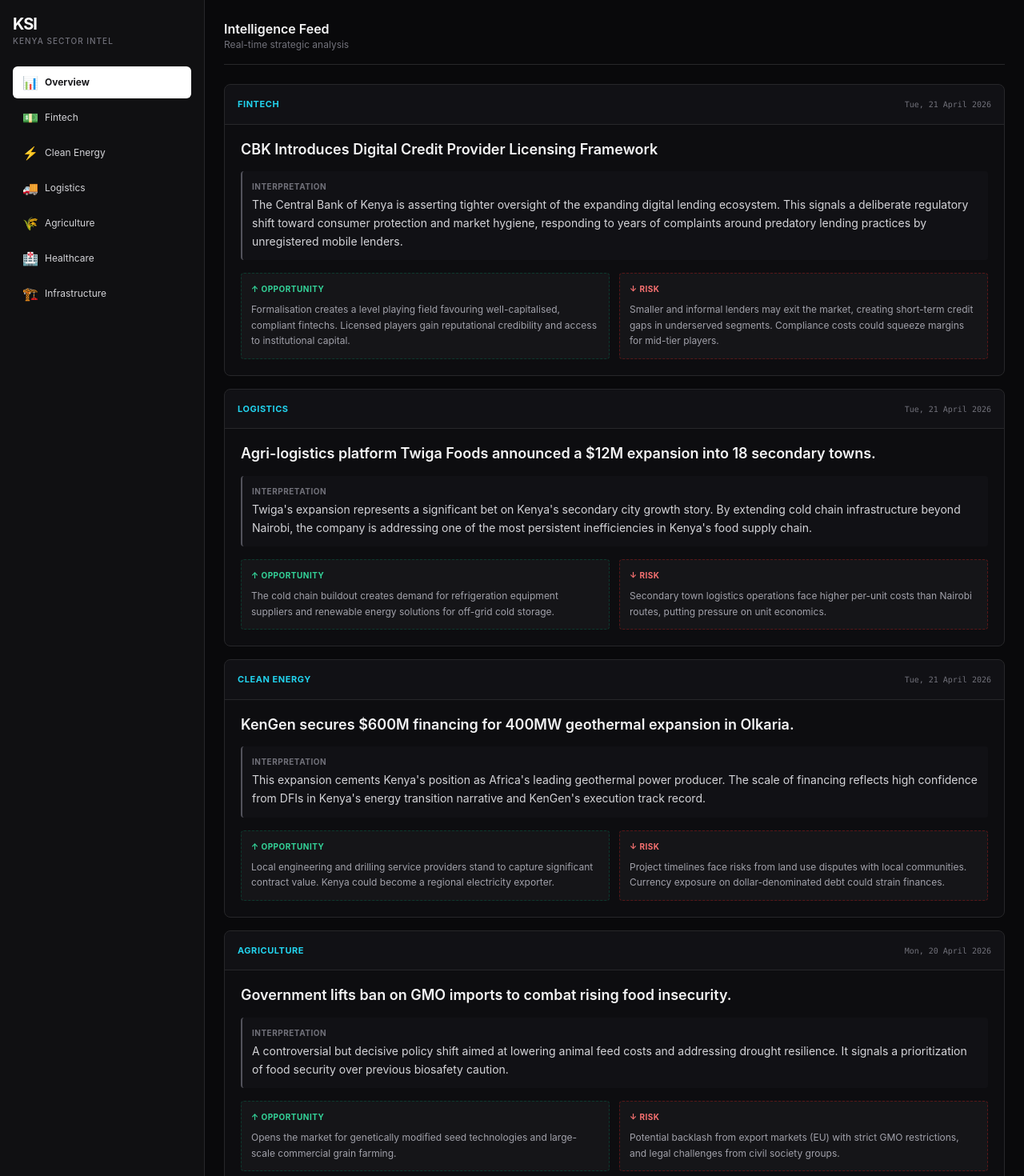
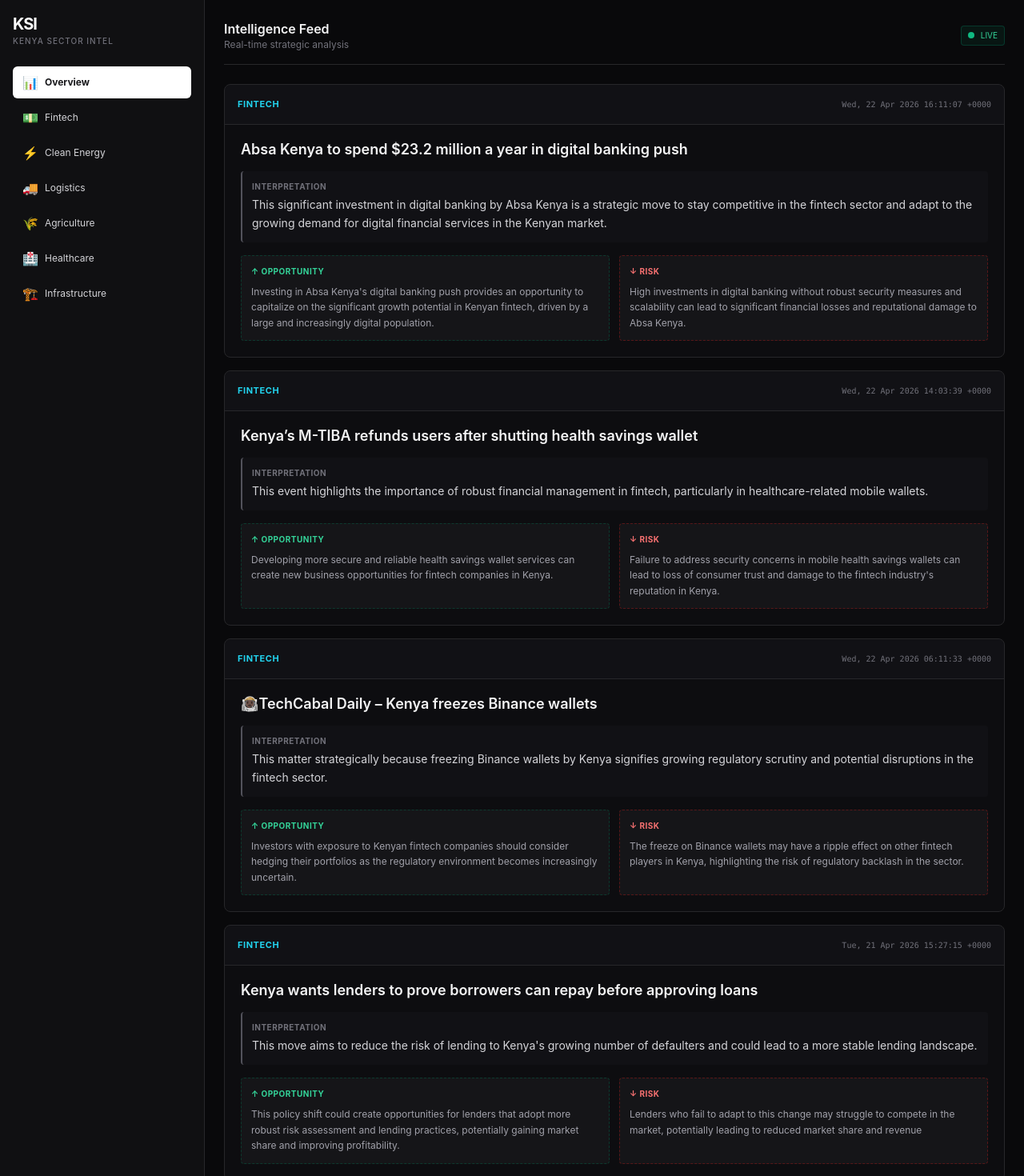
Before and after one commit to arnokey123/ksi-dashboard, a Next.js app: page / in a window 1280 px wide. Shown: the top 1470 px of the page at 80% size. Built offline with nearby package versions, Linux system fonts and the light colour scheme.

Commit message:
Added working scraper and AI analysis

```diff
--- /dev/null
+++ b/app/api/intel/route.ts
@@ -0,0 +1,19 @@
+import { NextResponse } from 'next/server';
+import fs from 'fs';
+import path from 'path';
+
+export async function GET() {
+  // Construct the path to the JSON file
+  const filePath = path.join(process.cwd(), 'public', 'intel.json');
+
+  try {
+    // Read the file
+    const jsonData = fs.readFileSync(filePath, 'utf8');
+    const data = JSON.parse(jsonData);
+
+    // Return it as JSON
+    return NextResponse.json(data);
+  } catch (error) {
+    return NextResponse.json({ error: 'Failed to load data' }, { status: 500 });
+  }
+}
--- a/app/page.tsx
+++ b/app/page.tsx
@@ -1,51 +1,9 @@
-"use client"; // This tells Next.js to run this logic in the browser
+"use client"; // Required for interactivity
 
 import { useState } from "react";
+import useIntel from "@/hooks/useIntel"; // Import our real-time hook
 
-// 1. THE DATABASE (Our Mock Intelligence)
-const intelligenceData = [
-  {
-    id: 1,
-    sector: "FINTECH",
-    title: "CBK Introduces Digital Credit Provider Licensing Framework",
-    date: "Tue, 21 April 2026",
-    type: "EVENT",
-    interpretation: "The Central Bank of Kenya is asserting tighter oversight of the expanding digital lending ecosystem. This signals a deliberate regulatory shift toward consumer protection and market hygiene, responding to years of complaints around predatory lending practices by unregistered mobile lenders.",
-    opportunity: "Formalisation creates a level playing field favouring well-capitalised, compliant fintechs. Licensed players gain reputational credibility and access to institutional capital.",
-    risk: "Smaller and informal lenders may exit the market, creating short-term credit gaps in underserved segments. Compliance costs could squeeze margins for mid-tier players."
-  },
-  {
-    id: 2,
-    sector: "LOGISTICS",
-    title: "Agri-logistics platform Twiga Foods announced a $12M expansion into 18 secondary towns.",
-    date: "Tue, 21 April 2026",
-    type: "EVENT",
-    interpretation: "Twiga's expansion represents a significant bet on Kenya's secondary city growth story. By extending cold chain infrastructure beyond Nairobi, the company is addressing one of the most persistent inefficiencies in Kenya's food supply chain.",
-    opportunity: "The cold chain buildout creates demand for refrigeration equipment suppliers and renewable energy solutions for off-grid cold storage.",
-    risk: "Secondary town logistics operations face higher per-unit costs than Nairobi routes, putting pressure on unit economics."
-  },
-  {
-    id: 3,
-    sector: "CLEAN ENERGY",
-    title: "KenGen secures $600M financing for 400MW geothermal expansion in Olkaria.",
-    date: "Tue, 21 April 2026",
-    type: "EVENT",
-    interpretation: "This expansion cements Kenya's position as Africa's leading geothermal power producer. The scale of financing reflects high confidence from DFIs in Kenya's energy transition narrative and KenGen's execution track record.",
-    opportunity: "Local engineering and drilling service providers stand to capture significant contract value. Kenya could become a regional electricity exporter.",
-    risk: "Project timelines face risks from land use disputes with local communities. Currency exposure on dollar-denominated debt could strain finances."
-  },
-  {
-    id: 4,
-    sector: "AGRICULTURE",
-    title: "Government lifts ban on GMO imports to combat rising food insecurity.",
-    date: "Mon, 20 April 2026",
-    type: "EVENT",
-    interpretation: "A controversial but decisive policy shift aimed at lowering animal feed costs and addressing drought resilience. It signals a prioritization of food security over previous biosafety caution.",
-    opportunity: "Opens the market for genetically modified seed technologies and large-scale commercial grain farming.",
-    risk: "Potential backlash from export markets (EU) with strict GMO restrictions, and legal challenges from civil society groups."
-  }
-];
-
+// Define the Sector List
 const sectors = [
   { name: "Overview", icon: "📊" },
   { name: "Fintech", icon: "💵" },
@@ -57,14 +15,38 @@
 ];
 
 export default function Home() {
-  // 2. THE STATE (The "Brain" that remembers what you clicked)
+  // 1. STATE: Manage which sector is selected
   const [activeSector, setActiveSector] = useState("Overview");
 
-  // 3. THE FILTER (Logic to decide which news to show)
-  const filteredNews = intelligenceData.filter((item) => {
-    if (activeSector === "Overview") return true; // Show all if Overview is selected
-    return item.sector === activeSector.toUpperCase(); // Match the sector name
-  });
+  // 2. DATA FETCHING: Use our SWR hook to get live data
+  // This checks for updates automatically every 5 seconds
+  const { intelligenceData, isLoading, isError } = useIntel();
+
+  // 3. HANDLERS: Manage UI states
+  if (isLoading) {
+    return (
+      <div className="min-h-screen bg-zinc-950 flex items-center justify-center text-zinc-400">
+        <div className="text-center">
+          <div className="animate-spin rounded-full h-8 w-8 border-b border-zinc-600 mx-auto mb-4"></div>
+          <p>Loading Intelligence...</p>
+        </div>
+      </div>
+    );
+  }
+
+  if (isError) {
+    return (
+      <div className="min-h-screen bg-zinc-950 flex items-center justify-center text-red-500">
+        <p>Failed to load intelligence feed. Please check your connection.</p>
+      </div>
+    );
+  }
+
+  // 4. FILTER LOGIC: Decide what news to show
+  const filteredNews = intelligenceData?.filter((item) => {
+    if (activeSector === "Overview") return true; // Show all
+    return item.sector === activeSector.toUpperCase(); // Filter by sector
+  }) || [];
 
   return (
     <div className="min-h-screen bg-zinc-950 text-zinc-100 flex flex-col md:flex-row">
@@ -78,17 +60,16 @@
 
         <div className="flex flex-row md:flex-col gap-1 overflow-x-auto md:overflow-visible pb-2 md:pb-0">
           {sectors.map((sector) => {
-            // Logic to check if this button is active
             const isActive = activeSector === sector.name;
 
             return (
               <button
                 key={sector.name}
-                onClick={() => setActiveSector(sector.name)} // 4. THE ACTION (Update state on click)
+                onClick={() => setActiveSector(sector.name)}
                 className={`flex items-center justify-between px-3 py-2 rounded-md cursor-pointer transition-colors group whitespace-nowrap
                   ${isActive
-                    ? "bg-white text-zinc-900 font-bold" // Active style (White button)
-                    : "hover:bg-zinc-800/60 text-zinc-300" // Inactive style
+                    ? "bg-white text-zinc-900 font-bold"
+                    : "hover:bg-zinc-800/60 text-zinc-300"
                   }
                 `}
               >
@@ -112,6 +93,14 @@
               Intelligence Feed {activeSector !== "Overview" ? `— ${activeSector}` : ""}
             </h2>
             <p className="text-xs text-zinc-500">Real-time strategic analysis</p>
+          </div>
+          {/* Live indicator */}
+          <div className="flex items-center gap-2 text-[10px] text-emerald-400 bg-emerald-900/20 px-2 py-1 rounded border border-emerald-800/50">
+            <span className="relative flex h-2 w-2">
+              <span className="animate-ping absolute inline-flex h-full w-full rounded-full bg-emerald-400 opacity-75"></span>
+              <span className="relative inline-flex rounded-full h-2 w-2 bg-emerald-500"></span>
+            </span>
+            LIVE
           </div>
         </div>
 
@@ -152,8 +141,8 @@
               </div>
             ))
           ) : (
-            <div className="text-center text-zinc-500 py-10">
-              No intelligence entries found for this sector yet.
+            <div className="text-center text-zinc-500 py-10 border border-dashed border-zinc-800 rounded-lg">
+              <p>No intelligence entries found for this sector yet.</p>
             </div>
           )}
         </div>
--- /dev/null
+++ b/hooks/useIntel.js
@@ -0,0 +1,20 @@
+import useSWR from 'swr';
+
+// The fetcher function handles the API call
+const fetcher = (url) => fetch(url).then((res) => res.json());
+
+export default function useIntel() {
+  // SWR Configuration:
+  // refreshInterval: 5000 means it checks for updates every 5 seconds automatically.
+  // revalidateOnFocus: true means it updates immediately if the user switches tabs back.
+  const { data, error, isLoading } = useSWR('/api/intel', fetcher, {
+    refreshInterval: 5000,
+    revalidateOnFocus: true,
+  });
+
+  return {
+    intelligenceData: data,
+    isLoading,
+    isError: error,
+  };
+}
--- a/package.json
+++ b/package.json
@@ -11,7 +11,8 @@
   "dependencies": {
     "next": "16.2.4",
     "react": "^19.0.0",
-    "react-dom": "^19.0.0"
+    "react-dom": "^19.0.0",
+    "swr": "^2.4.1"
   },
   "devDependencies": {
     "@types/node": "^20",
--- /dev/null
+++ b/public/intel.json
@@ -0,0 +1,47 @@
+[
+  {
+    "id": 1,
+    "sector": "FINTECH",
+    "title": "Absa Kenya to spend $23.2 million a year in digital banking push",
+    "date": "Wed, 22 Apr 2026 16:11:07 +0000",
+    "interpretation": "This significant investment in digital banking by Absa Kenya is a strategic move to stay competitive in the fintech sector and adapt to the growing demand for digital financial services in the Kenyan market.",
+    "opportunity": "Investing in Absa Kenya's digital banking push provides an opportunity to capitalize on the significant growth potential in Kenyan fintech, driven by a large and increasingly digital population.",
+    "risk": "High investments in digital banking without robust security measures and scalability can lead to significant financial losses and reputational damage to Absa Kenya."
+  },
+  {
+    "id": 2,
+    "sector": "FINTECH",
+    "title": "Kenya\u2019s M-TIBA refunds users after shutting health savings wallet",
+    "date": "Wed, 22 Apr 2026 14:03:39 +0000",
+    "interpretation": "This event highlights the importance of robust financial management in fintech, particularly in healthcare-related mobile wallets.",
+    "opportunity": "Developing more secure and reliable health savings wallet services can create new business opportunities for fintech companies in Kenya.",
+    "risk": "Failure to address security concerns in mobile health savings wallets can lead to loss of consumer trust and damage to the fintech industry's reputation in Kenya."
+  },
+  {
+    "id": 3,
+    "sector": "FINTECH",
+    "title": "\ud83d\udc68\ud83c\udfff\u200d\ud83d\ude80TechCabal Daily \u2013 Kenya freezes Binance wallets",
+    "date": "Wed, 22 Apr 2026 06:11:33 +0000",
+    "interpretation": "This matter strategically because freezing Binance wallets by Kenya signifies growing regulatory scrutiny and potential disruptions in the fintech sector.",
+    "opportunity": "Investors with exposure to Kenyan fintech companies should consider hedging their portfolios as the regulatory environment becomes increasingly uncertain.",
+    "risk": "The freeze on Binance wallets may have a ripple effect on other fintech players in Kenya, highlighting the risk of regulatory backlash in the sector."
+  },
+  {
+    "id": 4,
+    "sector": "FINTECH",
+    "title": "Kenya wants lenders to prove borrowers can repay before approving loans",
+    "date": "Tue, 21 Apr 2026 15:27:15 +0000",
+    "interpretation": "This move aims to reduce the risk of lending to Kenya's growing number of defaulters and could lead to a more stable lending landscape.",
+    "opportunity": "This policy shift could create opportunities for lenders that adopt more robust risk assessment and lending practices, potentially gaining market share and improving profitability.",
+    "risk": "Lenders who fail to adapt to this change may struggle to compete in the market, potentially leading to reduced market share and revenue"
+  },
+  {
+    "id": 5,
+    "sector": "FINTECH",
+    "title": "Kenyan authorities freeze some Binance accounts in widening crackdown",
+    "date": "Tue, 21 Apr 2026 12:58:42 +0000",
+    "interpretation": "This matter strategically because the increasing crackdown on Binance's operations in Kenya highlights the growing regulatory scrutiny in the Kenyan fintech sector, potentially affecting the adoption of cryptocurrency and related services.",
+    "opportunity": "The ongoing regulatory changes in the fintech sector present an opportunity for existing or upcoming Kenyan fintech companies to innovate and differentiate themselves from larger players like Binance.",
+    "risk": "There is a risk that the regulatory challenges faced by Binance could hinder the growth of the Kenyan fintech sector as a whole, potentially stifling innovation and investments in the sector."
+  }
+]
```
Also changed, not shown: 2 other files (tests, documents, lock files or other folders).
